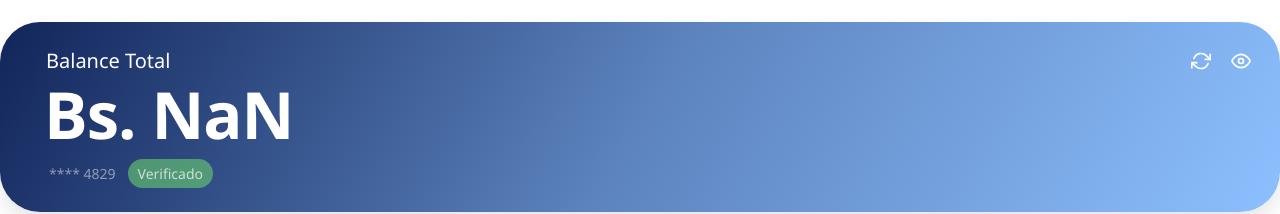
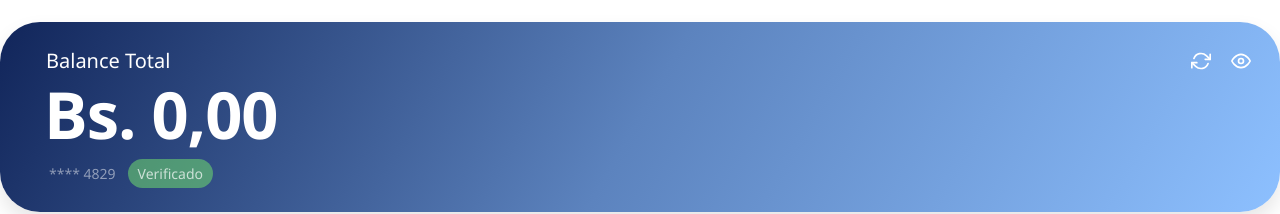
Before and after one commit to robertgt0/alquiler_front, a Next.js app: page /bitcrew/wallet in a window 1280 px wide. Shown: the part 224-438 px from the top of the page. Built offline with nearby package versions, Linux system fonts and the light colour scheme; no server answers.

Commit message:
Correcion de problemas con la vista de saldo y transacciones

```diff
--- a/src/app/bitcrew/wallet/components/BalanceCard/BalanceCard.tsx
+++ b/src/app/bitcrew/wallet/components/BalanceCard/BalanceCard.tsx
@@ -1,3 +1,5 @@
+"use client";
+
 // src/app/bitcrew/wallet/components/BalanceCard.tsx
 import React, { useState } from 'react';
 import './BalanceCard.css';
@@ -6,20 +8,29 @@ import './BalanceCard.css';
 import { FiRefreshCw, FiEye, FiEyeOff } from 'react-icons/fi';
 
 // Define las 'props' que el componente espera recibir
+/*interface BalanceCardProps {
+  balance: number;
+}*/
+
+//op2
 interface BalanceCardProps {
-  balance: number;
+  saldo: number;
+  moneda: string;
+  estado: string;
 }
 
-const BalanceCard: React.FC<BalanceCardProps> = ({ balance}) => {
+const BalanceCard: React.FC<BalanceCardProps> = ({ saldo, moneda, estado }) => {
 
   // Estado para controlar si el saldo es visible o no
   const [showBalance, setShowBalance] = useState(true);
 
+  const numericSaldo = Number(saldo) || 0; // Asegura que sea un número válido
+
   // Formatea el número del balance al estilo de moneda de Bolivia
-  const formattedBalance = new Intl.NumberFormat('es-BO', {
+  const formattedBalance = numericSaldo.toLocaleString('es-BO', {
     minimumFractionDigits: 2,
     maximumFractionDigits: 2,
-  }).format(balance);
+  });
 
   // --- Manejadores de Eventos ---
 
--- a/src/app/bitcrew/wallet/components/Wallet.tsx
+++ b/src/app/bitcrew/wallet/components/Wallet.tsx
@@ -38,7 +38,7 @@ const Wallet: React.FC = () => {
       <main className="wallet-main-content">
 
         {/* Tarjeta de Balance Degradada */}
-        <BalanceCard balance={mockBalance}/>
+        <BalanceCard saldo={mockBalance} moneda="Bs." estado="Activo" />
 
         {/* Botón de "Recargar Saldo" solo visible en Mobile */}
         <button className="reload-button mobile-only">
```
